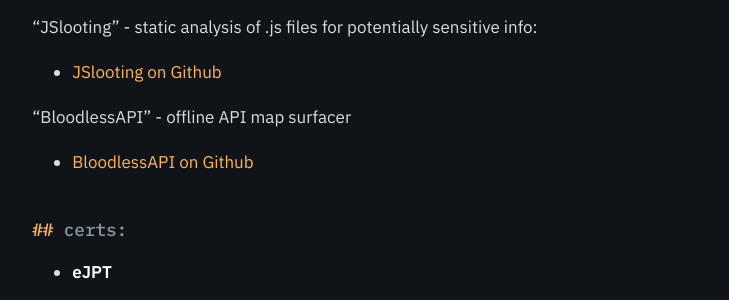
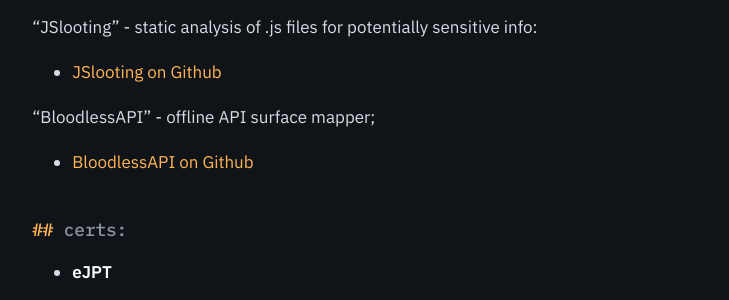
Before and after one commit to SAsecurityN/sasecurityn.github.io, a Jekyll site: the page built from index.md, in a window 1280 px wide and 900 px high, scrolled down 1922 px. Shown: the part 154-454 px from the top of the window, without its empty margins (272-1001 px from the left). Built offline with Jekyll 4.4.1, drawn with Linux system fonts in a browser that asks for light colours.

Commit message:
Fix typo in BloodlessAPI description

```diff
--- a/index.md
+++ b/index.md
@@ -55,7 +55,7 @@ And many, many other ones...
 "JSlooting" - static analysis of .js files for potentially sensitive info:
 * [JSlooting on Github](https://github.com/SAsecurityN/JSlooting)
 
-"BloodlessAPI" - offline API map surfacer
+"BloodlessAPI" - offline API surface mapper;
 * [BloodlessAPI on Github](https://github.com/SAsecurityN/BloodlessAPI)
 
 
```
